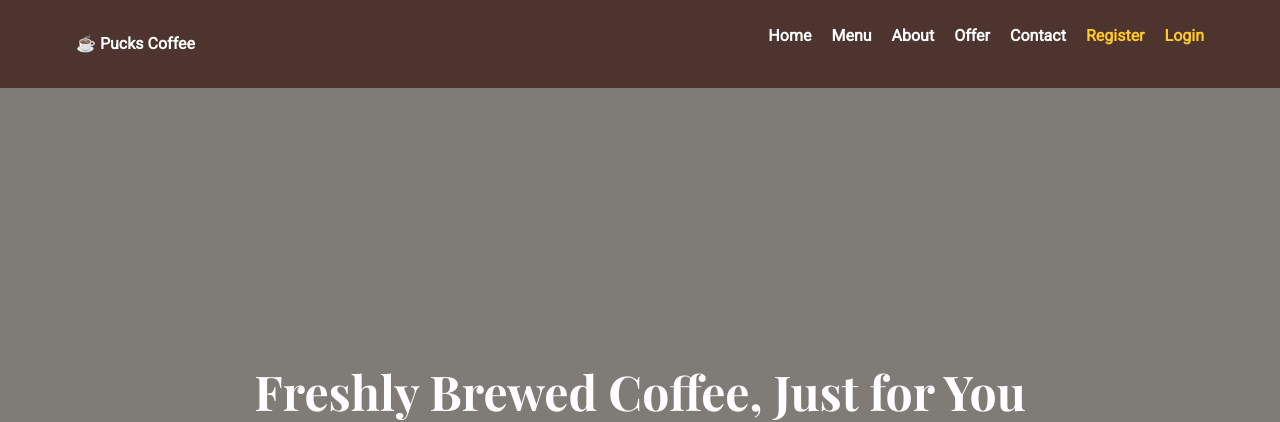
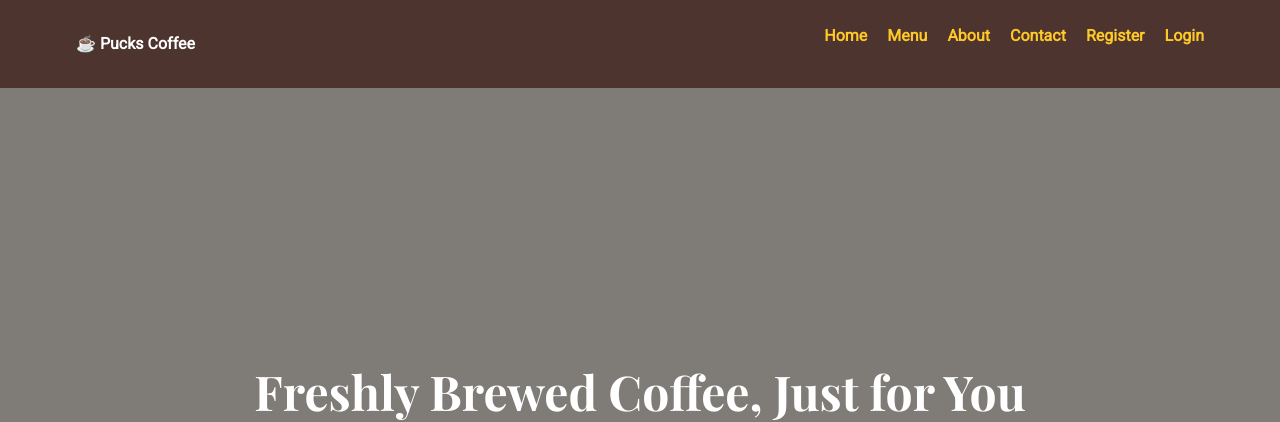
Before and after one commit to yieqian5520/PROJECT_G01_01, a PHP site: page /Master/ in a window 1280 px wide. Shown: the top 422 px of the page. Run offline with PHP 8.4, Linux system fonts and the light colour scheme.

Commit message:
Add link

```diff
--- a/customer_guest/includes/header.php
+++ b/customer_guest/includes/header.php
@@ -25,11 +25,10 @@
         </div>
 
         <ul class="nav-links">
-            <li><a href="index.php">Home</a></li>
-            <li><a href="index.php">Menu</a></li>
-            <li><a href="index.php">About</a></li>
-            <li><a href="index.php">Offer</a></li>
-            <li><a href="index.php">Contact</a></li>
+            <li><a href="index.php" class="active">Home</a></li>
+            <li><a href="menu.php" class="active">Menu</a></li>
+            <li><a href="about.php" class="active">About</a></li>
+            <li><a href="contact.php" class="active">Contact</a></li>
             <li><a href="register.php" class="active">Register</a></li>
             <li><a href="login.php" class="active">Login</a></li>
         </ul>
```
Also changed, not shown: customer_guest/about.php (added, +10 -0 lines), customer_guest/contact.php (added, +11 -0 lines), customer_guest/menu.php (added, +11 -0 lines).
